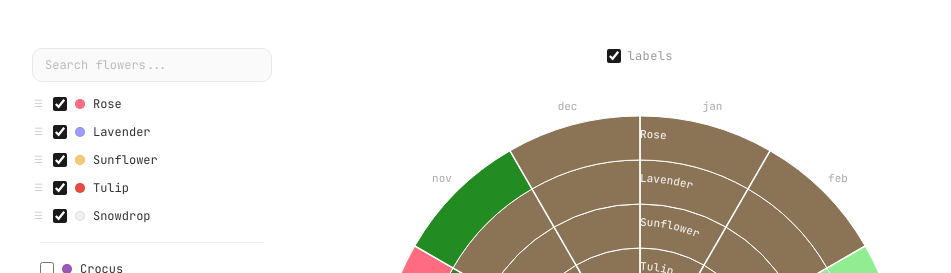
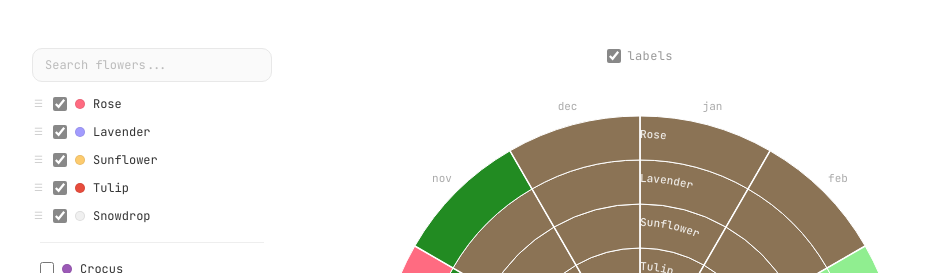
Before and after one commit to jpesce/le-jardin-radial, a React (Vite) app: page / in a window 1280 px wide. Shown: the top 273 px of the page, without its empty margins (132-1083 px from the left). Built offline with nearby package versions, Linux system fonts and the light colour scheme.

Commit message:
style: lighten tooltip and checkbox colors to #888

```diff
--- a/src/App.css
+++ b/src/App.css
@@ -35,7 +35,7 @@
 }
 
 .toggle-label input[type="checkbox"] {
-  accent-color: #1a1a1a;
+  accent-color: #888;
   cursor: pointer;
   width: 14px;
   height: 14px;
--- a/src/components/FlowerList.css
+++ b/src/components/FlowerList.css
@@ -57,7 +57,7 @@
 }
 
 .flower-label input[type="checkbox"] {
-  accent-color: #1a1a1a;
+  accent-color: #888;
   width: 14px;
   height: 14px;
   border-radius: 4px;
--- a/src/index.css
+++ b/src/index.css
@@ -21,7 +21,7 @@ body {
 .chart-tooltip {
   position: absolute;
   pointer-events: none;
-  background: #1a1a1a;
+  background: #888;
   color: #fff;
   font-family: inherit;
   font-size: 11px;
```
